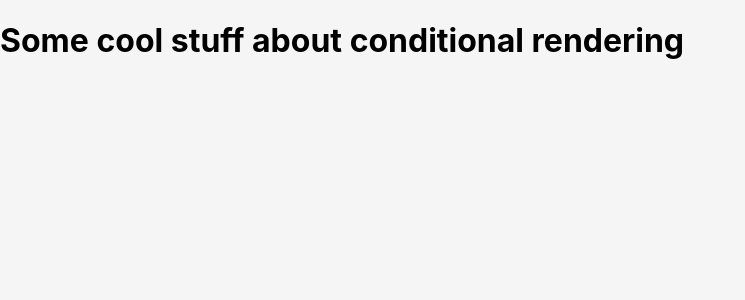
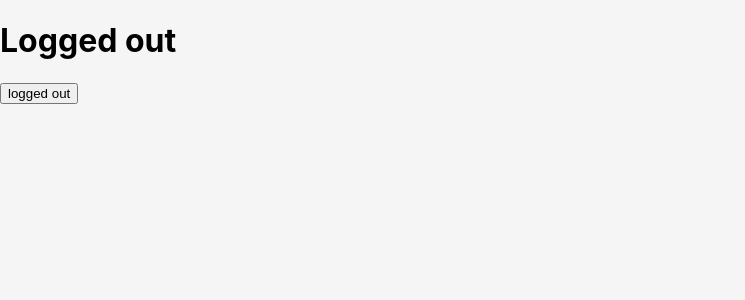
Before and after one commit to kawalot/LearnReact, a React (Create React App) app: page / in a window 1280 px wide. Shown: the top 300 px of the page, without its empty margins (0-745 px from the left). Built offline with nearby package versions, Linux system fonts and the light colour scheme.

Commit message:
more practice with component state and conditional rendering

```diff
--- a/src/App.js
+++ b/src/App.js
@@ -5,35 +5,31 @@ import TodoItem from './components/TodoItem'
 import todosData from './todosData'
 
 
-import Conditional from "./components/Conditional"
-
 class App extends Component {
-    constructor() {
+    constructor(){
         super()
         this.state = {
-            isLoading: true
+            isLoggedIn: false
         }
+        this.handleLogin = this.handleLogin.bind(this)
     }
-
-    componentDidMount() {
-        setTimeout(() => {
-            this.setState({
-                isLoading: false
-            })
-        }, 1500)
+    handleLogin(){
+        this.setState(prevState => {
+            return {isLoggedIn: !prevState.isLoggedIn}
+        })
+        // this.setState({isLoggedIn: !this.state.isLoggedIn})
     }
 
     render() {
+        const logged = this.state.isLoggedIn ? "in" : "out"
         return (
             <div>
-              {this.state.isLoading ?
-              <h1>Loading...</h1> :
-              <Conditional />}
+                <h1>Logged {logged}</h1>
+                <button onClick={this.handleLogin}>logged {logged}</button>
             </div>
         )
     }
 }
-
 
 
 // class App extends Component {
```
